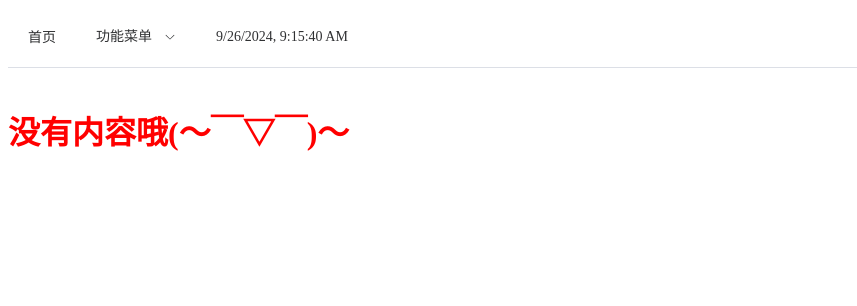
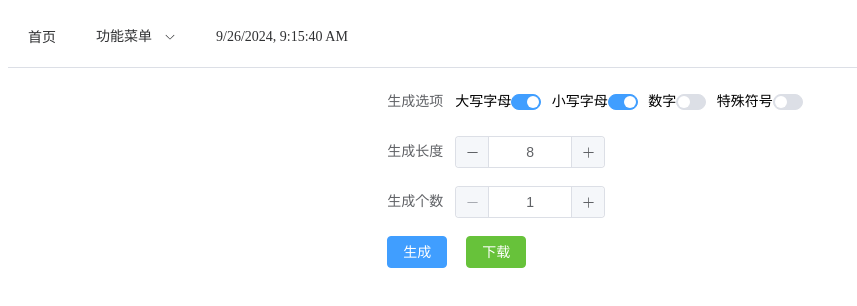
Before and after one commit to 2070159424/ToolsWebs-View, a Vue app: page /A8 in a window 1280 px wide. Shown: the top 306 px of the page, without its empty margins (0-857 px from the left). Built offline with nearby package versions, Linux system fonts and the light colour scheme.

Commit message:
202410120855
[add]增加了生成随机字符串的功能。可以指定长度和个数生成并下载到文本文件。

```diff
--- /dev/null
+++ b/src/components/A8.vue
@@ -0,0 +1,94 @@
+<script>
+export default {
+	name: 'A8',
+	data() {
+		return {
+			UpLetter: true,
+			lowLetter: true,
+			number: false,
+			symbols: false,
+			length: 8,
+			count: 1
+		}
+	},
+	computed: {
+		randomString() {
+			let randomString = ''
+			if (this.UpLetter) {
+				randomString += 'ABCDEFGHIJKLMNOPQRSTUVWXYZ'
+			}
+			if (this.lowLetter) {
+				randomString += 'abcdefghijklmnopqrstuvwxyz'
+			}
+			if (this.number) {
+				randomString += '0123456789'
+			}
+			if (this.symbols) {
+				randomString += "()`!@#$%^&*_-+=|{}[]:;'<>,.?"
+			}
+			return randomString
+		}
+	},
+	methods: {
+		RandomString() {
+			let result = '';
+			for (let i = 0; i < this.length; i++) {
+				result += this.randomString.charAt(Math.floor(Math.random() * this.randomString.length))
+			}
+			return result
+		},
+		create() {
+			document.getElementById('A8-container').innerHTML = ''
+			for (let i = 0; i < this.count; i++) {
+				const element = document.createElement('span');
+				element.innerText = this.RandomString() + '\n'
+				document.getElementById('A8-container').appendChild(element)
+			}
+		},
+		download() {
+			const url = URL.createObjectURL(new Blob([document.getElementById('A8-container').innerText]));
+			const a = document.createElement('a');
+			a.href = url;
+			a.download = new Date().getTime().toString();
+			a.click()
+			URL.revokeObjectURL(url)
+		}
+	}
+}
+</script>
+
+<template>
+	<el-container>
+		<el-aside width="30%"/>
+		<el-aside width="40%">
+			<el-form label-width="auto">
+				<el-form-item label="生成选项">
+					大写字母
+					<el-switch v-model="UpLetter" size="small"/>&nbsp;&nbsp;
+					小写字母
+					<el-switch v-model="lowLetter" size="small"/>&nbsp;&nbsp;
+					数字
+					<el-switch v-model="number" size="small"/>&nbsp;&nbsp;
+					特殊符号
+					<el-switch v-model="symbols" size="small"/>
+				</el-form-item>
+				<el-form-item label="生成长度">
+					<el-input-number v-model="length" :min="1" :step="1" :step-strictly="true"/>
+				</el-form-item>
+				<el-form-item label="生成个数">
+					<el-input-number v-model="count" :min="1" :step="1" :step-strictly="true"></el-input-number>
+				</el-form-item>
+				<el-form-item>
+					<el-button type="primary" @click="create">生成</el-button>&nbsp;&nbsp;<el-button type="success" @click="download">下载</el-button>
+				</el-form-item>
+				<el-form-item>
+					<div id="A8-container" style="font-family: fangsong;line-height: normal;word-break: break-all"></div>
+				</el-form-item>
+			</el-form>
+		</el-aside>
+		<el-aside width="30%"/>
+	</el-container>
+</template>
+
+<style scoped>
+</style>
--- a/src/components/Header.vue
+++ b/src/components/Header.vue
@@ -43,6 +43,9 @@ export default {
 			<el-menu-item index="2-7">
 				<el-link href="/A7" :underline="false" class="maxSize">UUID生成</el-link>
 			</el-menu-item>
+			<el-menu-item index="2-8">
+				<el-link href="/A8" :underline="false" class="maxSize">随机字符串生成</el-link>
+			</el-menu-item>
 		</el-sub-menu>
 		<el-menu-item index="3">{{ time }}</el-menu-item>
 	</el-menu>
--- a/src/router/index.js
+++ b/src/router/index.js
@@ -8,6 +8,7 @@ import A4 from "../components/A4.vue";
 import A5 from "../components/A5.vue";
 import A6 from "../components/A6.vue";
 import A7 from "../components/A7.vue";
+import A8 from "../components/A8.vue";
 // 注意history的不同选择：createMemoryHistory主要用于客户端，而createWebHistory用于一般页面
 export default createRouter({
 	history: createWebHistory(),
@@ -38,6 +39,9 @@ export default createRouter({
 	}, {
 		path: '/A7',
 		component: A7
+	}, {
+		path: '/A8',
+		component: A8
 	}
 	]
 });
```
